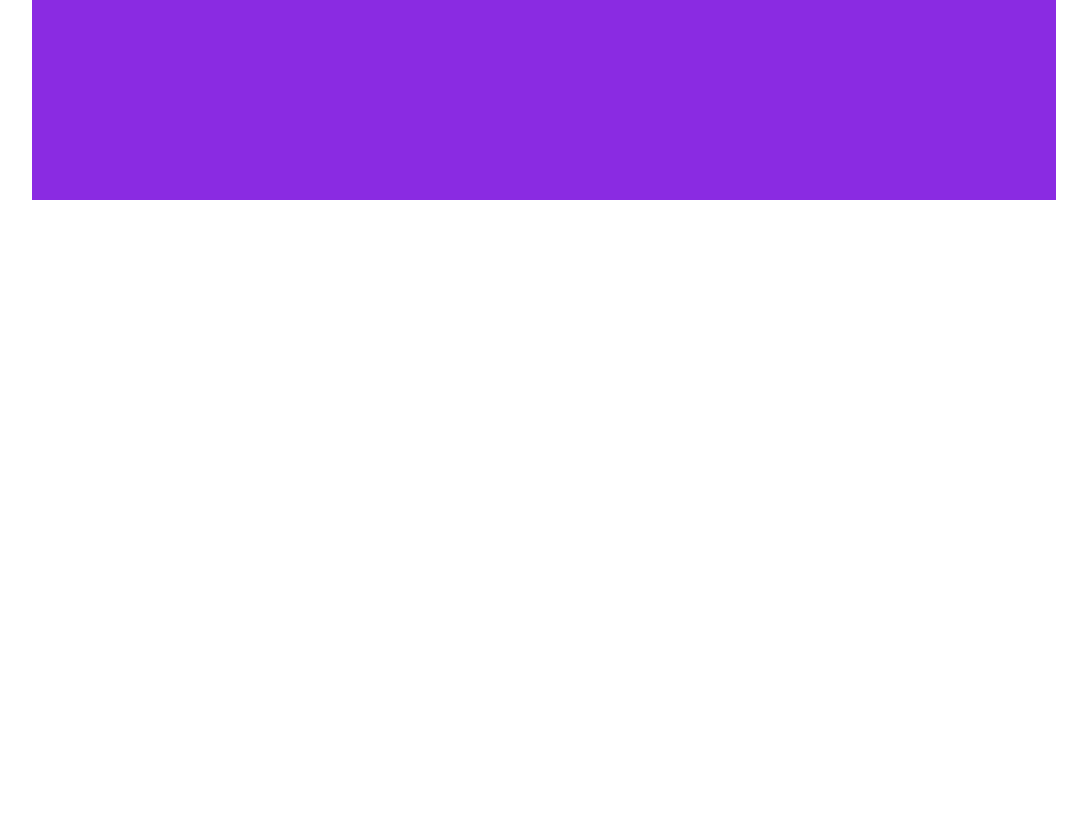
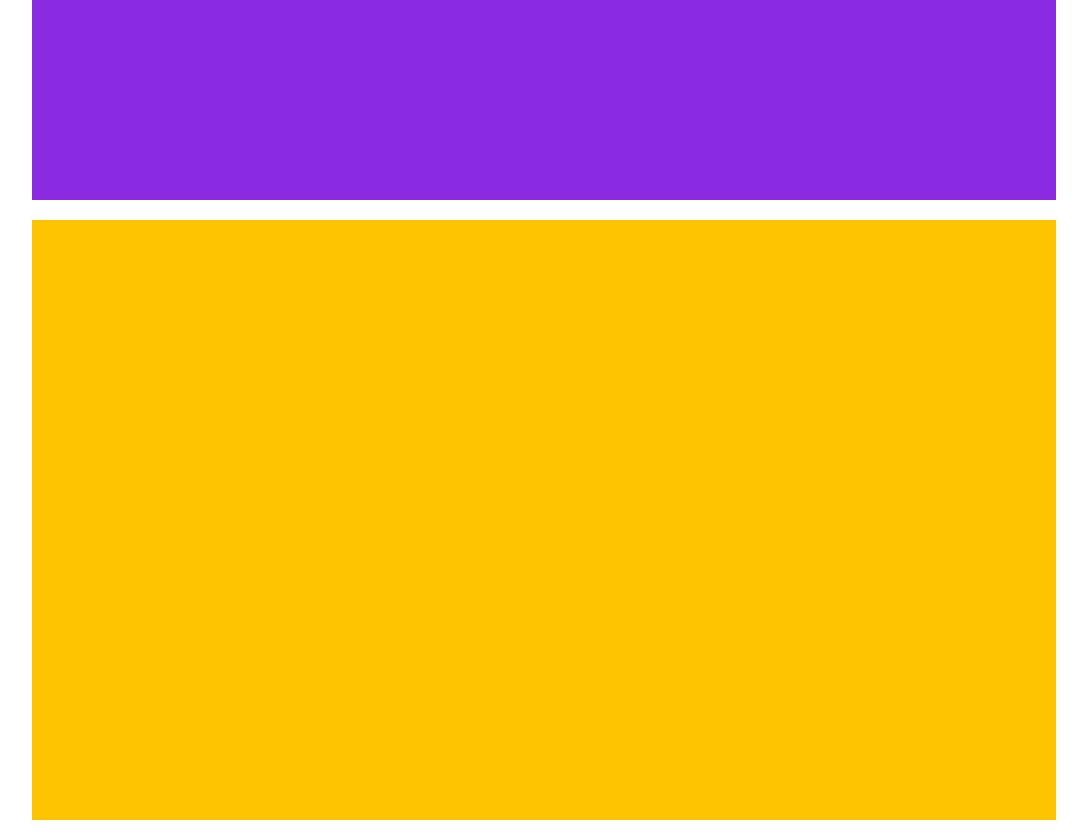
Before and after one commit to FedericoCapitani/html-css-struttura-wp, a plain HTML site: page index.html in a window 1280 px wide. Shown: the whole page, without its empty margins (96-1183 px from the left). Before the commit the page ends 800 px from the top, so only its background shows below. Drawn offline with Linux system fonts and the light colour scheme.

Commit message:
creare header e prima parte main

```diff
--- a/css/style.css
+++ b/css/style.css
@@ -19,4 +19,10 @@ body{
 .site_header{
     height: 200px;
     background-color: blueviolet;
+    margin-bottom: 20px;
 }
+.banner{
+    height: 600px;
+    background-color: rgb(255, 196, 0);
+    margin-bottom: 20px;
+}
--- a/index.html
+++ b/index.html
@@ -14,7 +14,10 @@
     </header>
     <!-- /.site_header -->
     <main class="site_main">
+        <section class="banner"></section>
+        <section class="text_area">
 
+        </section>
     </main>
     <!-- /.site_main -->
     <footer class="site_footer">
```
